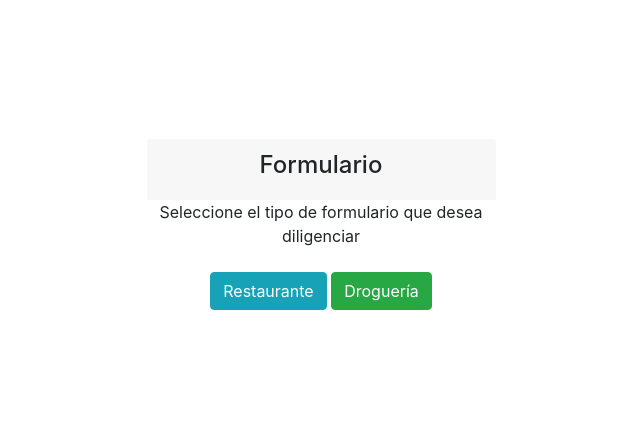
After one commit to pablo19-alexander/proyecto_mintic, a Django app: page /formulario in a window 1280 px wide. The commit adds this page. Shown: the top 448 px of the page, without its empty margins (319-959 px from the left). Run offline with Django 4.2, Linux system fonts and the light colour scheme; some libraries are stand-ins or nearby versions.

Commit message:
formulario

```diff
--- /dev/null
+++ b/aplicacion/templates/formulario/formulario.html
@@ -0,0 +1,63 @@
+{% load static %}
+<!DOCTYPE html>
+<html lang="en">
+
+<head>
+    <meta charset="UTF-8">
+    <meta http-equiv="X-UA-Compatible" content="IE=edge">
+    <meta name="viewport" content="width=device-width, initial-scale=1.0">
+    <title>Login</title>
+    <link type="text/css" href="{% static "css/login.css" %}" rel="stylesheet"/>
+    <link href="//maxcdn.bootstrapcdn.com/bootstrap/4.0.0/css/bootstrap.min.css" rel="stylesheet" id="bootstrap-css">
+    <link href="https://fonts.googleapis.com/css?family=Kaushan+Script" rel="stylesheet">
+    <link href="https://stackpath.bootstrapcdn.com/font-awesome/4.7.0/css/font-awesome.min.css" rel="stylesheet" integrity="sha384-wvfXpqpZZVQGK6TAh5PVlGOfQNHSoD2xbE+QkPxCAFlNEevoEH3Sl0sibVcOQVnN" crossorigin="anonymous">
+</head>
+
+<body class="bg-gradient-primary">
+
+    <div class="container">
+
+
+        <div class="row justify-content-center">
+
+            <div class="col-xl-10 col-lg-12 col-md-9">
+
+                <div class="card o-hidden border-0 shadow-lg my-4">
+                    <div class="card-body p-0">
+
+                        <div class="row">
+                            <div class="col-lg-3 d-none d-lg-block bg-password-image"></div>
+                            <div class="col-lg-6">
+                                <div class="p-5">
+                                    <div class="text-center">
+                                        <div class="card-header border border-0">
+                                        <h1 class="h4 text-gray-900 mb-2">Formulario</h1>
+                                    </div>
+
+                                    <p class="mb-4">Seleccione el tipo de formulario que desea diligenciar</p>
+                                </div>
+                                        <div class="col-md-12 text-center ">
+                                            <a name="" id="" class="btn btn-info" href="" role="button">Restaurante</a>
+                                            <a name="" id="" class="btn btn-success" href="" role="button">Droguería</a>
+                                         </div>
+                                    </div>
+                                </div>
+                            </div>
+                        </div>
+                    </div>
+                </div>
+
+            </div>
+
+        </div>
+
+    </div>
+
+<script src="//maxcdn.bootstrapcdn.com/bootstrap/4.0.0/js/bootstrap.min.js"></script>
+<script src="//cdnjs.cloudflare.com/ajax/libs/jquery/3.2.1/jquery.min.js"></script>
+<!------ Include the above in your HEAD tag ---------->
+<script src="https://cdn.jsdelivr.net/jquery.validation/1.15.1/jquery.validate.min.js"></script>
+
+</body>
+
+</html>
--- a/aplicacion/templates/paginas/inicio.html
+++ b/aplicacion/templates/paginas/inicio.html
@@ -14,7 +14,7 @@
                         <p>Esta página está desarrollada para que sirva como herramienta para las personas que estan comenzando en el mundo del emprendimiento y tambien de a ayuda a los propietarios de establecimientos de restaurantes y droguerías principalmente, por medio de unas encuestas evalúen y conozcan si cumplen los requisitos vigentes mas importantes amparados en la normatividad sanitaria para estos establecimientos entre otros.</p>
                         <p> La finalidad es que dichos establecimientos se encuentren al día con la normatividad de la Secretaría de Salud de Bogotá D.C. Por es hemos desarrollado las encuestas para restaurante y drogueria que se encuentran en el siguiente boton:</p>
                     </div>
-                    <a href="#" class="btn btn-primary">Realizar Formulario <svg xmlns="http://www.w3.org/2000/svg" class="icon icon-tabler icon-tabler-list-check" width="24" height="24" viewBox="0 0 24 24" stroke-width="1.5" stroke="#ffffff" fill="none" stroke-linecap="round" stroke-linejoin="round">
+                    <a href="{% url 'formulario' %}" class="btn btn-primary">Realizar Formulario <svg xmlns="http://www.w3.org/2000/svg" class="icon icon-tabler icon-tabler-list-check" width="24" height="24" viewBox="0 0 24 24" stroke-width="1.5" stroke="#ffffff" fill="none" stroke-linecap="round" stroke-linejoin="round">
                         <path stroke="none" d="M0 0h24v24H0z" fill="none"/>
                         <path d="M3.5 5.5l1.5 1.5l2.5 -2.5" />
                         <path d="M3.5 11.5l1.5 1.5l2.5 -2.5" />
--- a/aplicacion/templates/paginas/nosotros.html
+++ b/aplicacion/templates/paginas/nosotros.html
@@ -87,7 +87,7 @@
         <div class="col-3">
 
             <div class="card w-100 shadow bg-body rounded border border-0" style="width: 18rem;">
-                <img src="static/img/cristhian.jpg" class="card-img-top" alt="...">
+                <img src="static/img/cristhian.jpeg" class="card-img-top" alt="...">
                 <div class="card-body">
                     <h5 class="card-title">Cristhian Alexander Rodriguez Sanabria</h5>
                     <p class="card-text">Con ganas de aprender cosas nuevas</p>
--- a/aplicacion/urls.py
+++ b/aplicacion/urls.py
@@ -12,6 +12,7 @@ urlpatterns = [
     path('mensage', views.registro, name='mensage'),
     path('password', views.password, name='password'),
     path('correo', views.correo, name='correo'),
+    path('formulario', views.formulario, name='formulario'),
 
 
 # ---------- crud -----------------------------------------
--- a/aplicacion/views.py
+++ b/aplicacion/views.py
@@ -78,6 +78,10 @@ def logout_user(request):
     logout(request)
     return redirect(reverse('inicio'))
 
+#----------- formulario ---------------------------------------
+def formulario(request):
+    return render(request, "formulario/formulario.html")
+
 # ---------- crud -----------------------------------------
 
 def crud(request):#mostramos la lista de requerimientos
```
Also changed, not shown: aplicacion/static/img/cristhian.jpeg (renamed from aplicacion/static/img/cristhian.jpg).
